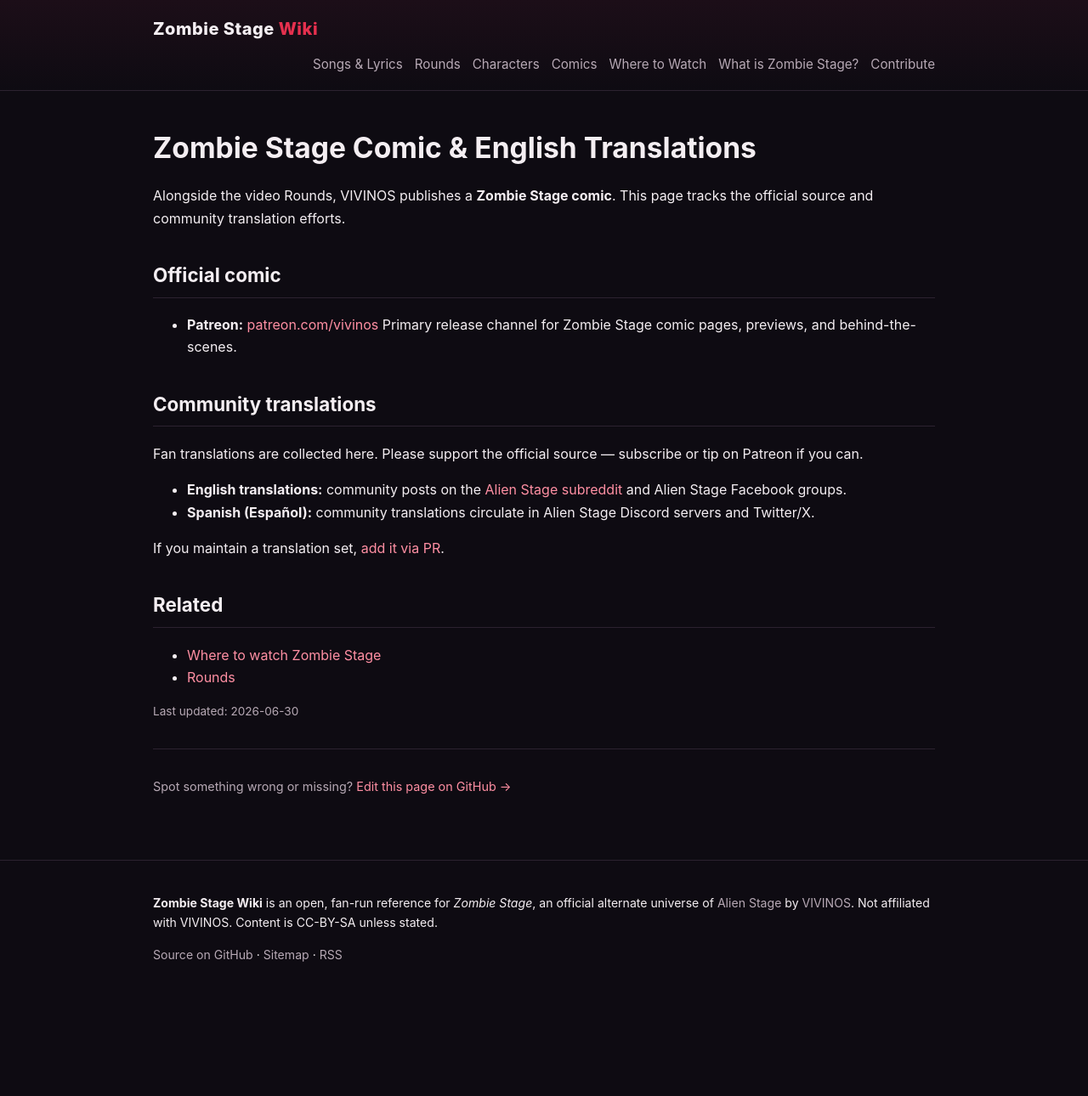
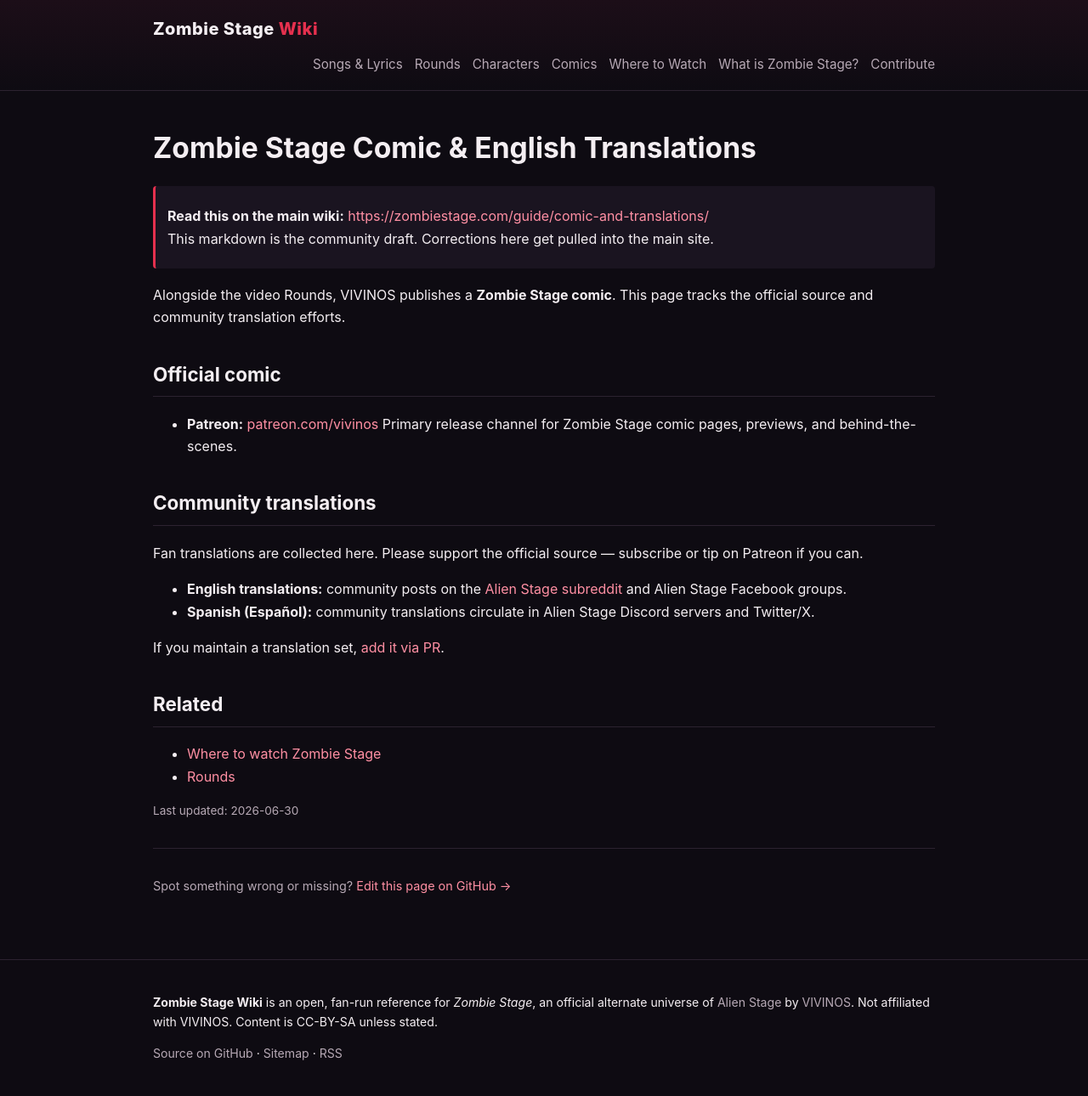
Before and after one commit to zombiestageweb/Wiki, a Jekyll site: the page built from comics/index.md, in a window 1280 px wide. Shown: the whole page at 85% size. Built offline with Jekyll 4.4.1, drawn with Linux system fonts in a browser that asks for light colours; before the commit the page ends 1173 px from its top, so only the background shows below that.

Commit message:
docs(comics/index.md): add canonical link to main site

```diff
--- a/comics/index.md
+++ b/comics/index.md
@@ -5,6 +5,9 @@ description: "The official Zombie Stage comic on Patreon and community English /
 permalink: /comics/
 updated: 2026-06-30
 ---
+
+> **Read this on the main wiki:** [https://zombiestage.com/guide/comic-and-translations/](https://zombiestage.com/guide/comic-and-translations/)
+> This markdown is the community draft. Corrections here get pulled into the main site.
 
 Alongside the video Rounds, VIVINOS publishes a **Zombie Stage comic**. This page tracks the
 official source and community translation efforts.
```
